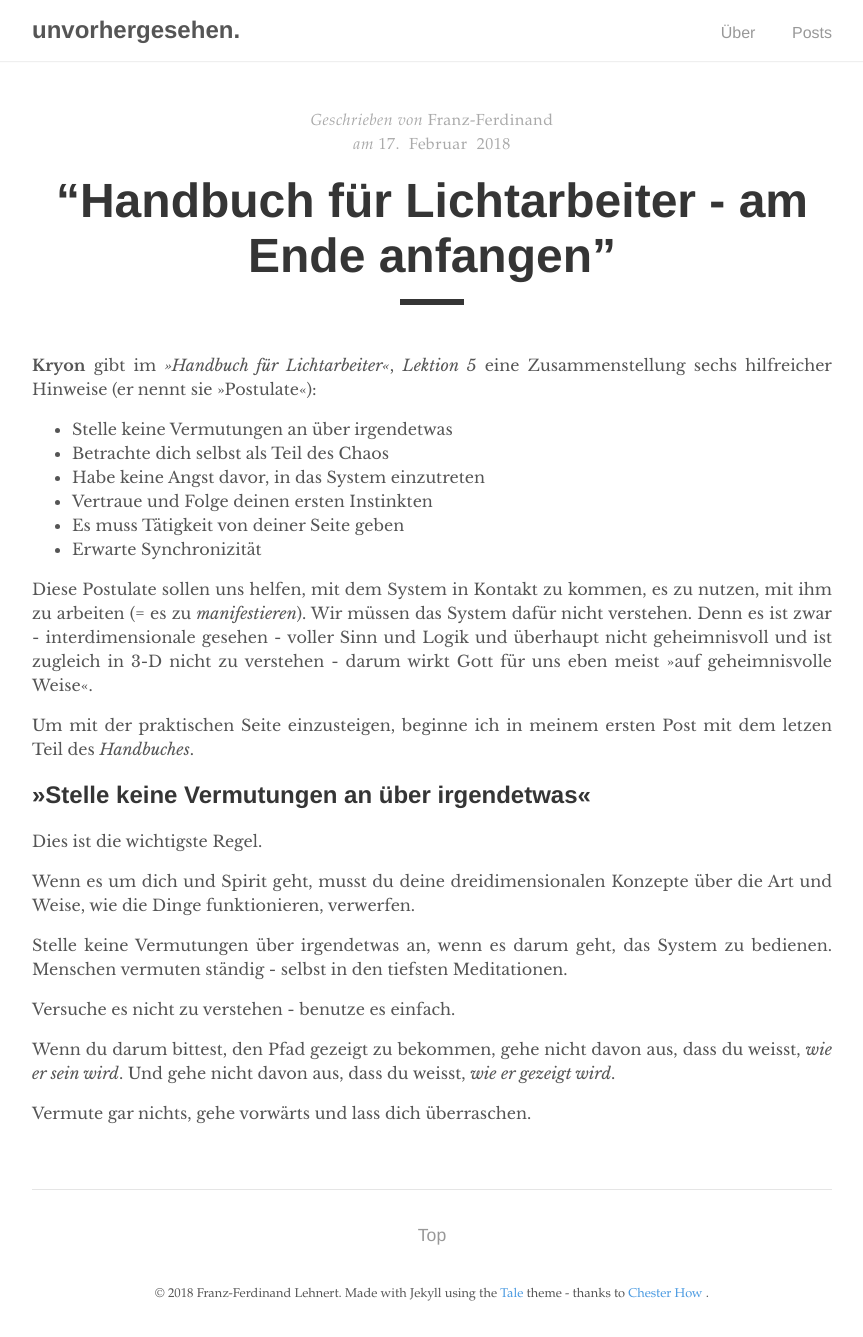
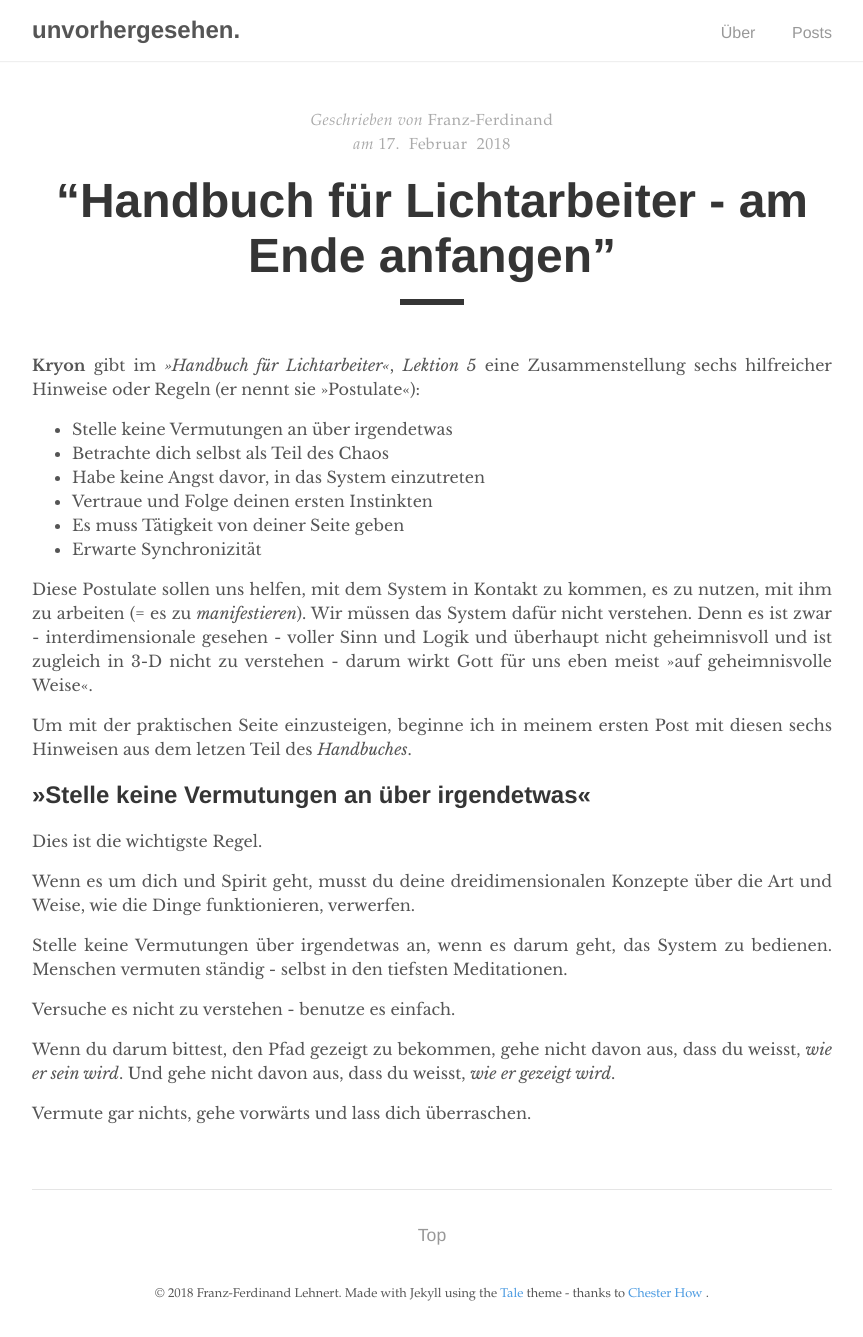
Before and after one commit to unvorhergesehen/unvorhergesehen.github.io, a Jekyll site: the page built from _posts/2018-02-17-hfl-anfang-am-ende.md, in a window 1280 px wide. Shown: the whole page, without its empty margins (208-1071 px from the left). Built offline with Jekyll 4.4.1, drawn with Linux system fonts in a browser that asks for light colours.

Commit message:
further changes on first post

```diff
--- a/_posts/2018-02-17-hfl-anfang-am-ende.md
+++ b/_posts/2018-02-17-hfl-anfang-am-ende.md
@@ -3,7 +3,7 @@ layout: post
 title: “Handbuch für Lichtarbeiter - am Ende anfangen”
 author: "Franz-Ferdinand"
 ---
-**Kryon** gibt im _»Handbuch für Lichtarbeiter«_, _Lektion 5_ eine Zusammenstellung sechs hilfreicher Hinweise (er nennt sie »Postulate«):
+**Kryon** gibt im _»Handbuch für Lichtarbeiter«_, _Lektion 5_ eine Zusammenstellung sechs hilfreicher Hinweise oder Regeln (er nennt sie »Postulate«):
 
 * Stelle keine Vermutungen an über irgendetwas
 * Betrachte dich selbst als Teil des Chaos
@@ -14,8 +14,8 @@ author: "Franz-Ferdinand"
 
 Diese Postulate sollen uns helfen, mit dem System in Kontakt zu kommen, es zu nutzen, mit ihm zu arbeiten (= es zu _manifestieren_). Wir müssen das System dafür nicht verstehen. Denn es ist zwar - interdimensionale gesehen - voller Sinn und Logik und überhaupt nicht geheimnisvoll und ist zugleich in 3-D nicht zu verstehen - darum wirkt Gott für uns eben meist »auf geheimnisvolle Weise«.
 
-Um mit der praktischen Seite einzusteigen, beginne ich in meinem ersten Post mit dem letzen Teil des _Handbuches_.
-
+Um mit der praktischen Seite einzusteigen, beginne ich in meinem ersten Post mit diesen sechs Hinweisen aus dem letzen Teil des _Handbuches_.
+<br>
 
 ## »Stelle keine Vermutungen an über irgendetwas«
 Dies ist die wichtigste Regel.
```
